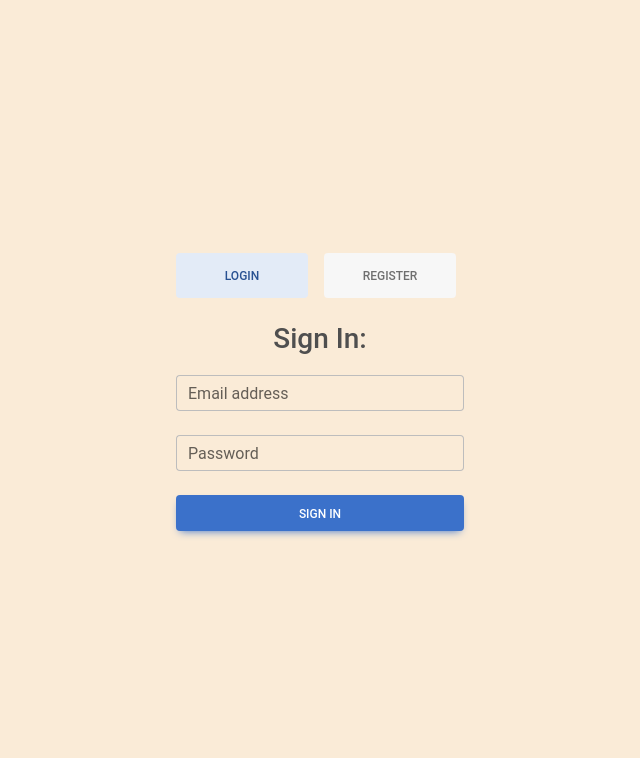
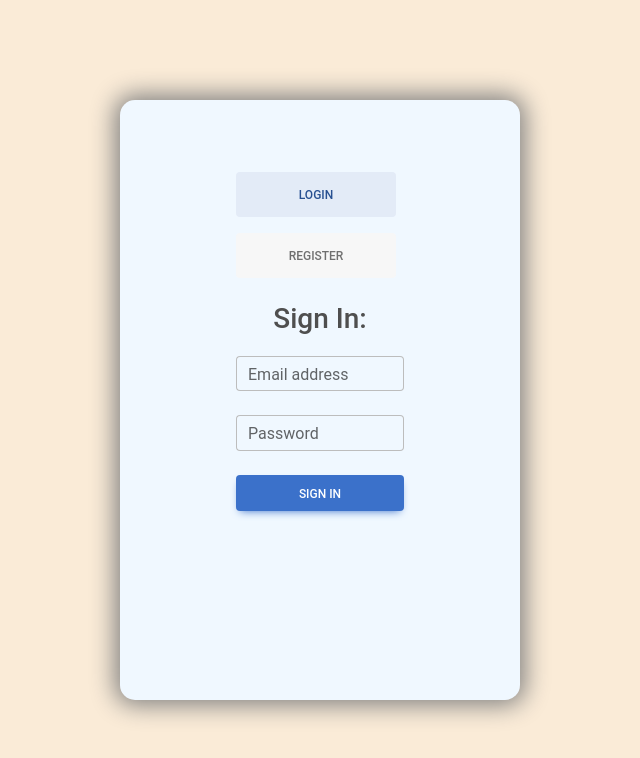
Before and after one commit to nagaokakid/brainstorm, a React (Vite) app in the folder UI/: page / in a window 1280 px wide. Shown: the top 758 px of the page, without its empty margins (0-640 px from the left). Built offline with nearby package versions, Linux system fonts and the light colour scheme.

Commit message:
Inserted the login component to the login page

```diff
--- a/UI/src/pages/loginPage.jsx
+++ b/UI/src/pages/loginPage.jsx
@@ -5,11 +5,13 @@ function LoginPage()
 {
     return (
         <>
-            <div className="pageContainer">
-                <div className="memberContainer">
-                    <LogRes/>
+            <div className="PageContainer">
+                <div className="MemberContainer">
+                    <div className="FormContainer">
+                        <LogRes/>
+                    </div>
                 </div>
-                <div className="guestContainer">
+                <div className="GuestContainer">
 
                 </div>
             </div>
--- a/UI/src/styles/loginPage.css
+++ b/UI/src/styles/loginPage.css
@@ -4,7 +4,7 @@
     padding: 0;
 }
 
-.pageContainer
+.PageContainer
 {
     position: absolute;
     width: 100%;
@@ -14,20 +14,40 @@
     background-color: antiquewhite;
 }
 
-.memberContainer
+.MemberContainer
 {
     width: 50%;
     height: 100%;
     display: flex;
     flex-direction: column;
     justify-content: center;
+    align-items: center;
 }
 
-.guestContainer
+.FormContainer
+{
+    width: 550px;
+    height: 600px;
+    background-color: aliceblue;
+    border-radius: 15px;
+    box-shadow: 0px 0px 25px 5px gray;
+}
+
+@media screen and (max-width: 1300px)
+{
+    .FormContainer
+    {
+        width: 400px;
+        height: 600px;
+    }
+}
+
+.GuestContainer
 {
     width: 50%;
     height: 100%;
     display: flex;
     flex-direction: column;
     justify-content: center;
+    align-items: center;
 }
```
